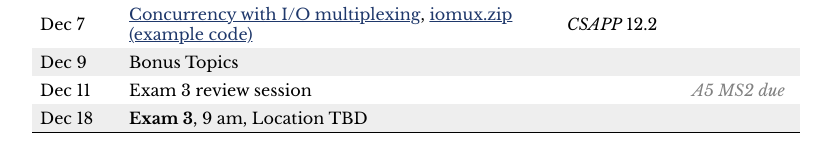
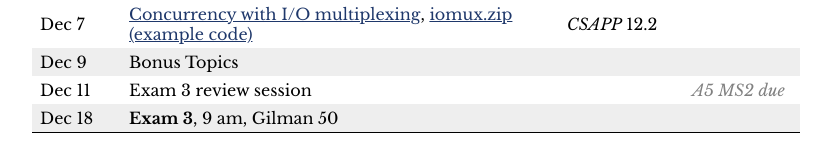
Before and after one commit to jhucsf/fall2026, a Jekyll site: the page built from schedule.md, in a window 1280 px wide. Shown: the part 2191-2353 px from the top of the page, without its empty margins (224-1055 px from the left). Built offline with Jekyll 4.4.1, drawn with Linux system fonts in a browser that asks for light colours.

Commit message:
exam 3 location

```diff
--- a/schedule.csv
+++ b/schedule.csv
@@ -42,4 +42,4 @@ Dec 4,"Concurrency with processes",lectures/lecture32-public.pdf,mp_webserver.zi
 Dec 7,"Concurrency with I/O multiplexing",lectures/lecture33-public.pdf,iomux.zip,*CSAPP* 12.2,
 Dec 9,Bonus Topics
 Dec 11,"Exam 3 review session",,,,"<span class='tentative'>A5 MS2 due</span>"
-Dec 18,"**Exam 3**, 9 am, Location TBD"
+Dec 18,"**Exam 3**, 9 am, Gilman 50"
--- a/schedule.md
+++ b/schedule.md
@@ -70,4 +70,4 @@ Dec 4 | [Concurrency with processes](lectures/lecture32-public.pdf), [mp_webserv
 Dec 7 | [Concurrency with I/O multiplexing](lectures/lecture33-public.pdf), [iomux.zip (example code)](lectures/iomux.zip) | *CSAPP* 12.2 |
 Dec 9 | Bonus Topics |  |
 Dec 11 | Exam 3 review session |  | <span class='tentative'>A5 MS2 due</span>
-Dec 18 | **Exam 3**, 9 am, Location TBD |  |
+Dec 18 | **Exam 3**, 9 am, Gilman 50 |  |
```
